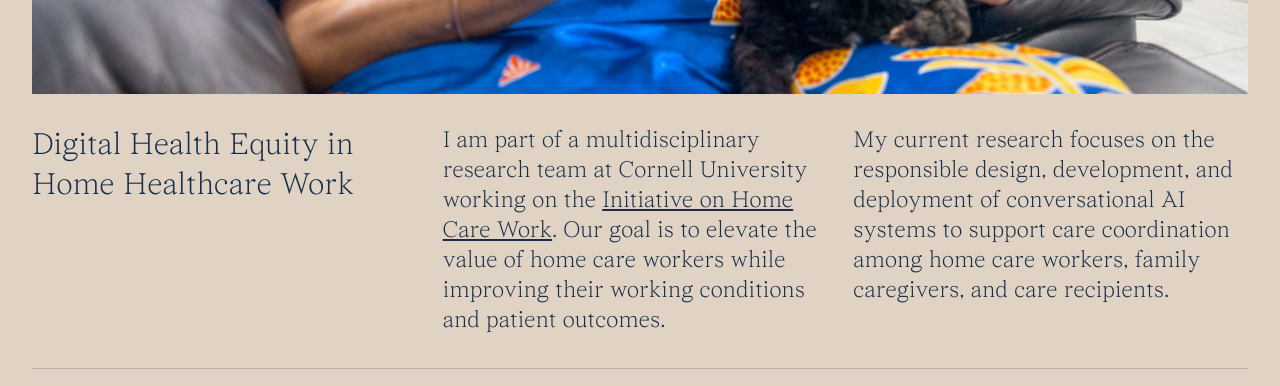
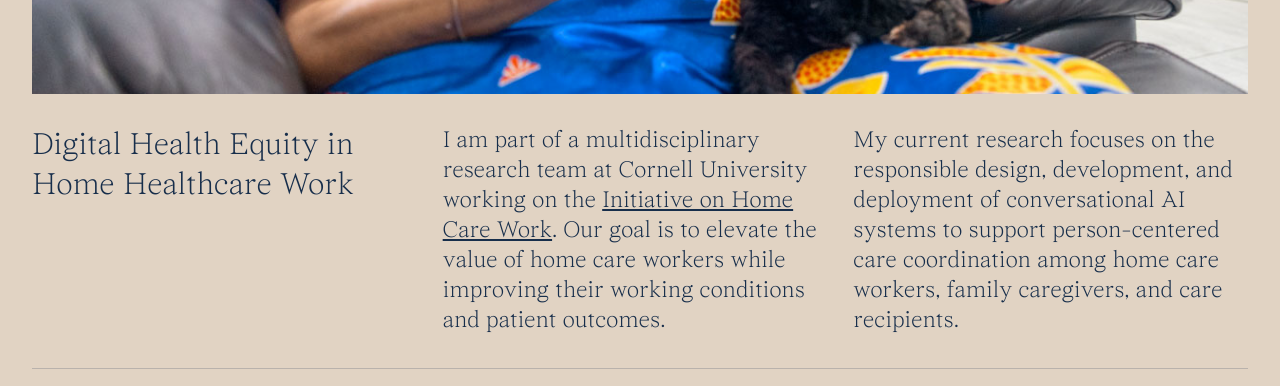
Before and after one commit to iansolano/iansolano.com, a Next.js app: page / in a window 1280 px wide. Shown: the part 1500-1886 px from the top of the page. Built offline with nearby package versions, Linux system fonts and the light colour scheme; a web font is replaced by a local one.

Commit message:
fixup: current research copy

```diff
--- a/components/home/current-research.tsx
+++ b/components/home/current-research.tsx
@@ -34,8 +34,8 @@ const CurrentResearch = () => (
         </Copy>
         <Copy>
           My current research focuses on the responsible design, development,
-          and deployment of conversational AI systems to support care
-          coordination among home care workers, family caregivers, and care
+          and deployment of conversational AI systems to support person-centered
+          care coordination among home care workers, family caregivers, and care
           recipients.
         </Copy>
       </>
```
